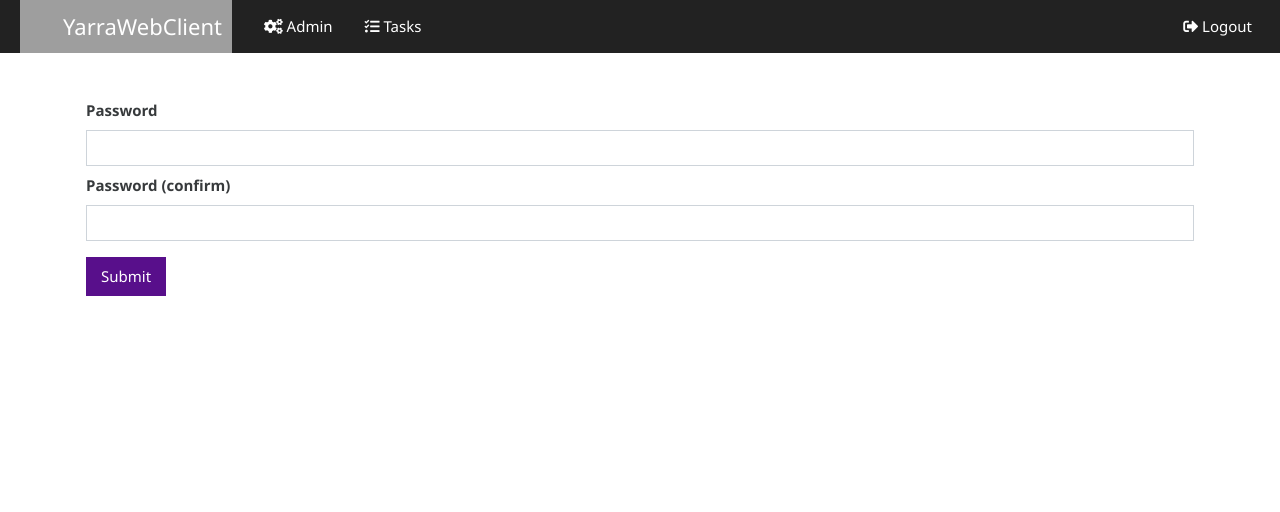
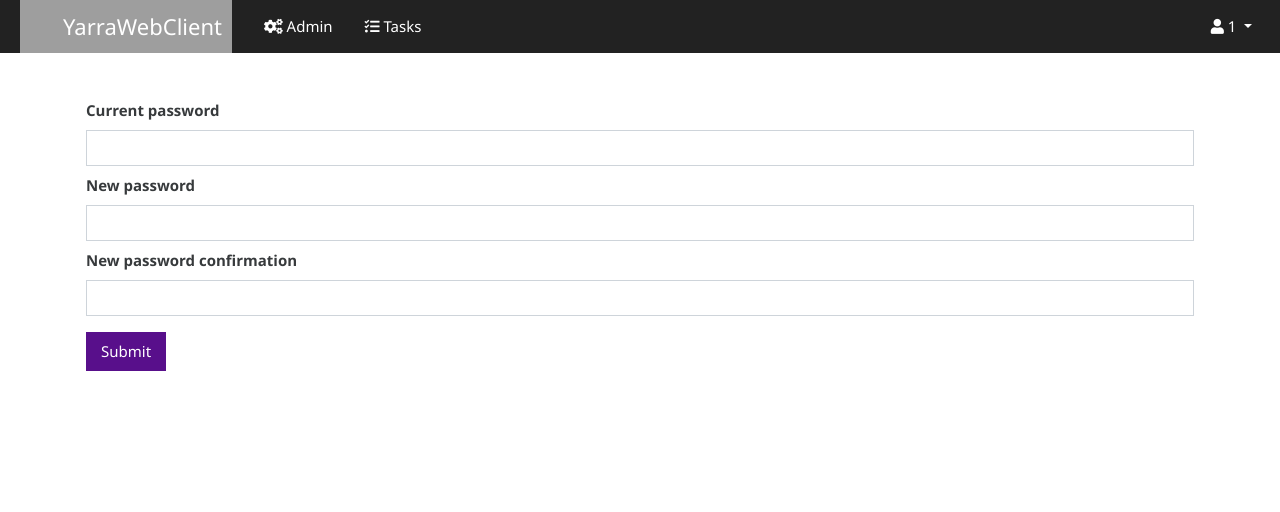
Before and after one commit to yarra-framework/yarra-webclient, a Flask app: page /password_change in a window 1280 px wide. Shown: the top 512 px of the page. Run offline with Flask 2, Linux system fonts and the light colour scheme; the visitor is signed in with stand-in values (Sample User, id 1); parts of the project's set-up code (start-up, migrations or seed data) failed here and were passed over; some libraries are stand-ins or nearby versions; grey boxes are pictures that could not be loaded.

Commit message:
fix registration flow, provide link to password change flow

```diff
--- a/webclient/forms.py
+++ b/webclient/forms.py
@@ -28,8 +28,9 @@ class RegisterForm(FlaskForm):
     password_confirm = PasswordField('Password (confirm)', validators=[InputRequired(), Length(min=6)])
 
 class PasswordChangeForm(FlaskForm):
-    password = PasswordField('Password', validators=[InputRequired(),Length(min=6),EqualTo('password_confirm',message='Passwords must match')])
-    password_confirm = PasswordField('Password (confirm)', validators=[InputRequired(), Length(min=6)])
+    old_password = PasswordField('Current password', validators=[InputRequired()])
+    password = PasswordField('New password', validators=[InputRequired(),Length(min=6),EqualTo('password_confirm',message='Passwords must match')])
+    password_confirm = PasswordField('New password confirmation', validators=[InputRequired(), Length(min=6)])
 
 
 class UserForm(ModelForm):
--- a/webclient/login_flow.py
+++ b/webclient/login_flow.py
@@ -50,11 +50,14 @@ def password_change():
         return redirect('/')
     form = PasswordChangeForm()
     if request.method == 'POST' and form.validate():
-        flask_login.current_user.user.password = pwd_context.hash(form.password.data)
-        db.session.commit()
-        flash('Password updated')
-        return redirect('/')
-    return render_template('login.html',form=form)
+        if pwd_context.verify(form.old_password.data, flask_login.current_user.user.password):
+            flask_login.current_user.user.password = pwd_context.hash(form.password.data)
+            db.session.commit()
+            flash('Password updated','success')
+            return redirect('/')
+        else:
+            flash('Current password incorrect','danger')
+    return render_template('users/password_change.html',form=form)
 
 
 @login_blueprint.route('/register', methods=['GET', 'POST'])
@@ -68,7 +71,7 @@ def register():
         db.session.commit()
         flash('Registration recieved')
         return redirect(url_for('login.login'))
-    return render_template('login.html',form=form)
+    return render_template('users/register.html',form=form)
     # return redirect(request.referrer)
 
 @login_blueprint.route('/login', methods=['GET', 'POST'])
@@ -77,7 +80,7 @@ def login():
     if request.method == 'GET':
         if flask_login.current_user.is_authenticated:
             return redirect('/')
-        return render_template('login.html',form=form)
+        return render_template('users/login.html',form=form)
 
     next = request.args.get('next')
     username = form.username.data
@@ -88,7 +91,7 @@ def login():
         flask_login.login_user(login_user)
         return redirect(next or url_for('admin.user_edit'))
 
-    flash('Bad login','danger')
+    flash('Unknown username or incorrect password','danger')
     return redirect(request.referrer)
 
 @login_blueprint.route('/logout')
--- a/webclient/templates/base.html
+++ b/webclient/templates/base.html
@@ -38,14 +38,44 @@
         {% endif %}
 
         {% endblock %}
-        {% if current_user.is_authenticated %}
+<!--
         <ul class="navbar-nav ml-auto">
           <li class="nav-item float-right">
           <a class="nav-link" href="{{ url_for('login.logout')}}"><i class="fas fa-sign-out-alt"></i> Logout</a>
           </li>
         </ul>
+        <ul class="navbar-nav ml-auto">
+        <li class="nav-item dropdown">
+        <a class="nav-link dropdown-toggle" href="#" id="navbarDropdown" role="button" data-toggle="dropdown" aria-haspopup="true" aria-expanded="false">
+          Dropdown
+        </a>
+        <div class="dropdown-menu" aria-labelledby="navbarDropdown">
+          <a class="dropdown-item" href="#">Action</a>
+          <a class="dropdown-item" href="#">Another action</a>
+          <div class="dropdown-divider"></div>
+          <a class="dropdown-item" href="#">Something else here</a>
+        </div>
+      </li>
+      </ul>
+
+ -->
+   {% if current_user.is_authenticated %}
+    <ul class="navbar-nav ml-auto">
+      <li class="nav-item dropdown">
+        <a class="nav-link dropdown-toggle" href="#" id="navbarDropdownMenuLink" data-toggle="dropdown" aria-haspopup="true" aria-expanded="false">
+          <i class="fas fa-user"></i> {{current_user.id}}
+        </a>
+        <div class="dropdown-menu dropdown-menu-right" aria-labelledby="navbarDropdownMenuLink">
+          <a class="dropdown-item" href="{{ url_for('login.password_change')}}"><i class="fas fa-key"></i> Update Password</a>
+          <a class="dropdown-item" href="{{ url_for('login.logout')}}"><i class="fas fa-sign-out-alt"></i> Logout</a>
+        </div>
+      </li>
+    </ul>
+
     {% endif %}
        </nav>
+
+
     </header>
 
     <main role="main" class="flex-shrink-0">
@@ -53,11 +83,11 @@
       {% block content %}{% endblock %}
       </div>
     </main>
+    <script src="https://cdnjs.cloudflare.com/ajax/libs/popper.js/1.14.7/umd/popper.min.js" integrity="sha384-UO2eT0CpHqdSJQ6hJty5KVphtPhzWj9WO1clHTMGa3JDZwrnQq4sF86dIHNDz0W1" crossorigin="anonymous"></script>
+ <script src="https://code.jquery.com/jquery-3.3.1.slim.min.js" integrity="sha384-q8i/X+965DzO0rT7abK41JStQIAqVgRVzpbzo5smXKp4YfRvH+8abtTE1Pi6jizo" crossorigin="anonymous"></script>
+    <script src="https://stackpath.bootstrapcdn.com/bootstrap/4.3.1/js/bootstrap.min.js" integrity="sha384-JjSmVgyd0p3pXB1rRibZUAYoIIy6OrQ6VrjIEaFf/nJGzIxFDsf4x0xIM+B07jRM" crossorigin="anonymous"></script>
 
-{#    <script src="https://code.jquery.com/jquery-3.3.1.slim.min.js" integrity="sha384-q8i/X+965DzO0rT7abK41JStQIAqVgRVzpbzo5smXKp4YfRvH+8abtTE1Pi6jizo" crossorigin="anonymous"></script>
-    <script src="https://cdnjs.cloudflare.com/ajax/libs/popper.js/1.14.7/umd/popper.min.js" integrity="sha384-UO2eT0CpHqdSJQ6hJty5KVphtPhzWj9WO1clHTMGa3JDZwrnQq4sF86dIHNDz0W1" crossorigin="anonymous"></script>
-    <script src="https://stackpath.bootstrapcdn.com/bootstrap/4.3.1/js/bootstrap.min.js" integrity="sha384-JjSmVgyd0p3pXB1rRibZUAYoIIy6OrQ6VrjIEaFf/nJGzIxFDsf4x0xIM+B07jRM" crossorigin="anonymous"></script>
-#}
+{#   #}
     <footer class="footer mt-auto py-3">
       <div class="container mt-3 mb-4">
         <div class="row justify-content-center">
--- a/webclient/templates/login.html
+++ b/webclient/templates/users/login.html
@@ -4,4 +4,5 @@
 {% block content %}
   {{ flashes() }}
   {{ render_form(form) }}
+No account? <a href="{{url_for('login.register')}}">Register here</a>
 {% endblock %}
--- /dev/null
+++ b/webclient/templates/users/password_change.html
@@ -0,0 +1,7 @@
+{%extends "base.html" %}
+{% block title %} Password Change {% endblock %}
+
+{% block content %}
+  {{ flashes() }}
+  {{ render_form(form) }}
+{% endblock %}
```
Also changed, not shown: webclient/templates/users/register.html (added, +7 -0 lines). Lines whose indentation alone changed are shown as unchanged.
